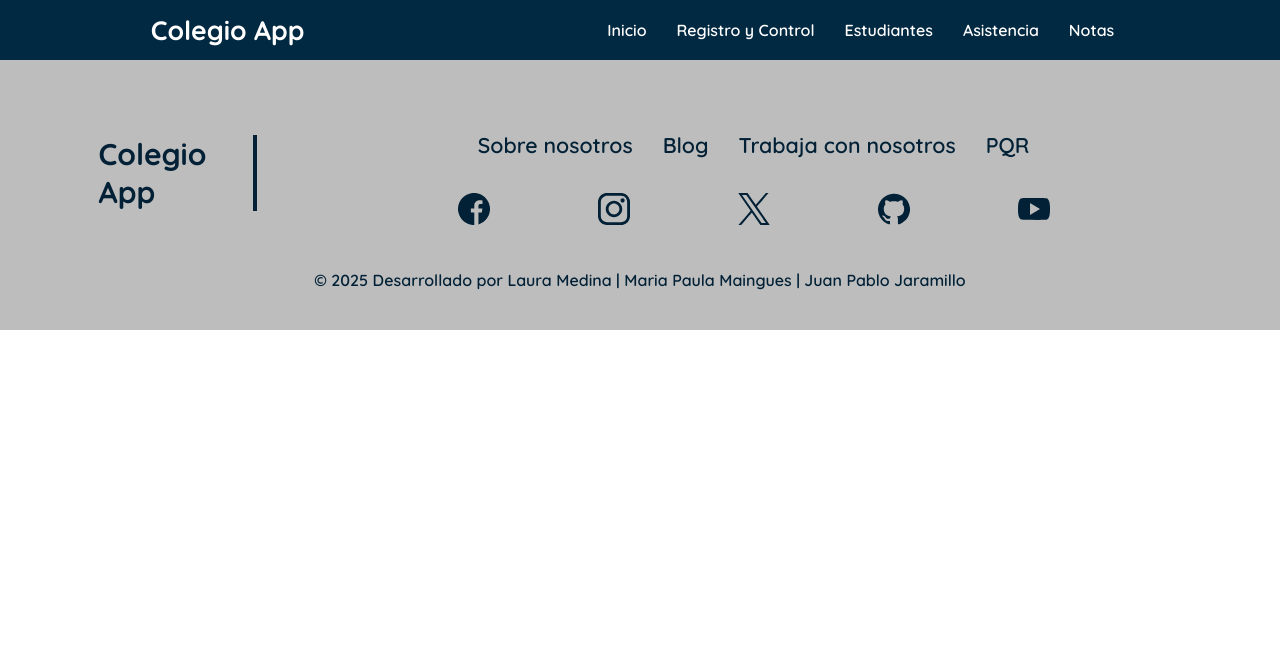
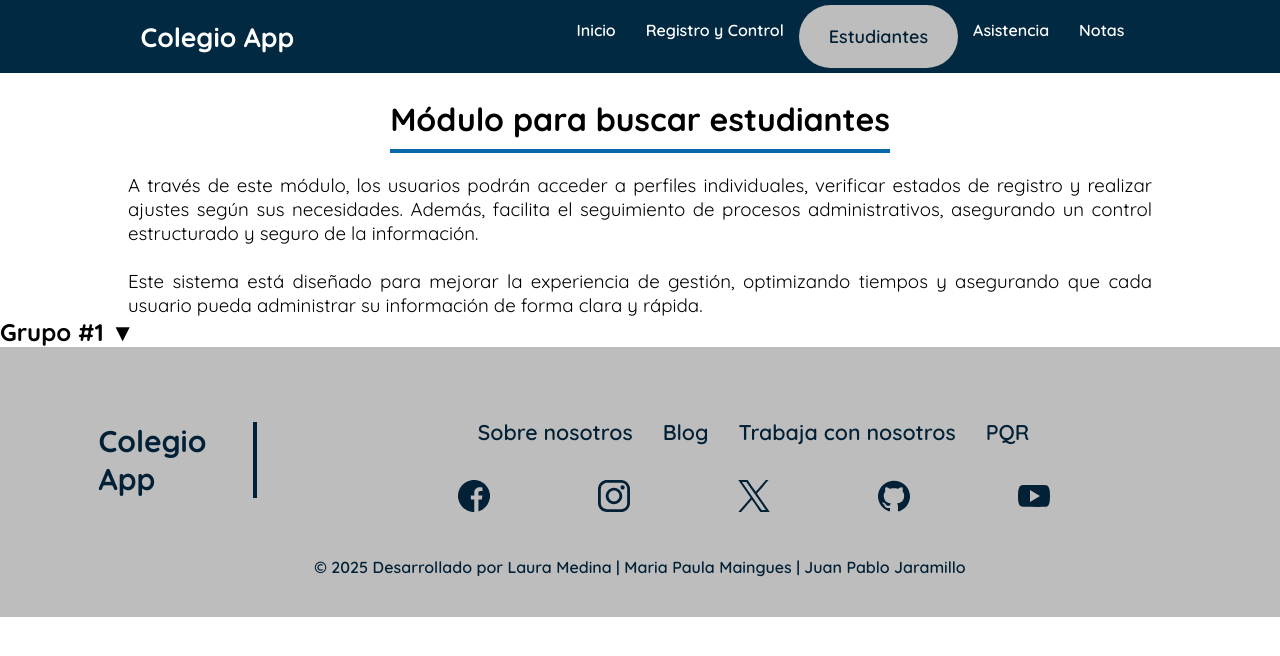
Before and after one commit to jpjaramillo95/proyectoColegio, a React (Vite) app: page /estudiantes in a window 1280 px wide. Shown: the top 656 px of the page. Built offline with nearby package versions, Linux system fonts and the light colour scheme.

Commit message:
feat se crea componente de estudiantes

```diff
--- a/src/components/Routes/RutasPublicas/Rutas.jsx
+++ b/src/components/Routes/RutasPublicas/Rutas.jsx
@@ -3,6 +3,7 @@ import Menu from "../../common/menu"
 import Home from "../../pages/Home/Home"
 import Footer from "../../common/Footer"
 import RegistroYControl from "../../pages/RegistoYControl/RegistroYControl"
+import Estudiantes from "../../pages/Estudiantes/Estudiantes"
 
 
 export default function Rutas() {
@@ -13,6 +14,7 @@ export default function Rutas() {
         <Route path="/" element={<Home/>}></Route>
         <Route path="/home" element={<Home/>}></Route>
         <Route path="/registroycontrol" element={<RegistroYControl/>}></Route>
+        <Route path="/estudiantes" element={<Estudiantes/>}></Route>
       </Routes>
       <Footer></Footer>
     </>
--- /dev/null
+++ b/src/components/common/CardEstudiante.css
@@ -0,0 +1,35 @@
+.grupoEstudiantes{
+    display: flex;
+    flex-wrap: wrap;
+    justify-content: space-between;
+}
+
+.listaEstudiantes{
+    background-color: #BDBDBD;
+    padding: 30px;
+    display: flex;
+    flex-direction: row;
+    flex-wrap: wrap;
+    justify-content: space-between;
+    align-items: center;
+    border-radius: 15px;
+}
+
+.avatar{
+    width: 120px;
+    border-radius: 50%;
+    margin: 20px;
+    padding: 5px;
+    background-color: white;
+    flex-shrink: 0;
+}
+
+.infoEstudiante {
+    flex-grow: 1;
+    text-align: center;
+}
+
+.button {
+    flex-shrink: 0;
+    margin-left: auto;
+}
--- /dev/null
+++ b/src/components/common/CardEstudiante.jsx
@@ -0,0 +1,18 @@
+import './CardEstudiante.css'
+
+export default function CardEstudiante({imagen, nombre, apellido, edad}) {
+  return (
+    <>
+        <div className="grupoEstudiantes">
+            <div className="listaEstudiantes">
+                <img src={imagen} alt="avatar" className="avatar" />
+                <p><h3>Nombre: </h3>{nombre}</p>
+                <p><h3>Apellido: </h3>{apellido}</p>
+                <p><h3>Edad: </h3>{edad}</p>
+                <button>Hoja de Vida</button>
+                <hr />
+            </div>
+        </div>
+    </>
+  )
+}
--- a/src/components/common/Menu.jsx
+++ b/src/components/common/Menu.jsx
@@ -20,7 +20,7 @@ export default function Menu() {
                 <NavLink to="/registroycontrol" className={({ isActive }) => isActive ? "linkActivo" : ""}>
                     <li>Registro y Control</li>
                 </NavLink>
-                <NavLink to="/a" className={({ isActive }) => isActive ? "linkActivo" : ""}>
+                <NavLink to="/estudiantes" className={({ isActive }) => isActive ? "linkActivo" : ""}>
                     <li>Estudiantes</li>
                 </NavLink>
                 <NavLink to="87" className={({ isActive }) => isActive ? "linkActivo" : ""}>
--- /dev/null
+++ b/src/components/pages/Estudiantes/Estudiantes.css
@@ -0,0 +1,38 @@
+* {
+  margin: 0px;
+  padding: 0px;
+  font-family: Quicksand;
+  box-sizing: border-box;
+}
+
+.estudiantes {
+  width: 80%;
+  margin: auto;
+  text-align: center;
+  padding-top: 2%;
+}
+
+.tituloEstudiantes {
+  padding-bottom: 10px;
+  border-bottom: 4px solid #0767a9;
+  display: block;
+  text-align: justify;
+  text-align: end;
+  margin: auto;
+  width: fit-content;
+}
+
+.estudiantes p {
+    padding-top: 2%;
+  text-align: justify;
+  width: 100%;
+  font-weight: 400;
+  font-size: 14pt;
+}
+
+.contenedorEstudiantes{
+    margin: 20px;
+    padding: 15px;
+    background-color: #BDBDBD;
+    border-radius: 15px;
+}
--- /dev/null
+++ b/src/components/pages/Estudiantes/Estudiantes.jsx
@@ -0,0 +1,74 @@
+import './Estudiantes.css'
+import avatar1 from "../../../../src/assets/img/estudianteAvatar1.jpg"
+import avatar2 from "../../../../src/assets/img/estudianteAvatar2.jpg"
+import CardEstudiante from '../../common/cardEstudiante';
+import { useState } from 'react';
+
+export default function Estudiantes() {
+let grupos= [
+    {
+        grupo: 1,
+        estudiantes: [
+            {
+                imagen: avatar1,
+                nombre: "Andres Mauricio",
+                apellido: "Lopez Farias",
+                edad: 15,
+            },
+            {
+                imagen: avatar2,
+                nombre: "Andrea",
+                apellido: "Murcia Conejo",
+                edad: 14,
+            },
+            {
+                imagen: avatar2,
+                nombre: "Piroberta",
+                apellido: "Jajaj Jujuju",
+                edad: 15,
+            },
+        ]
+    }
+];
+
+function GrupoEstudiantes({ grupo }) {
+  const [abierto, setAbierto] = useState(false);
+  return (
+    <div className="grupoEstudiantes">
+      <h2 onClick={() => setAbierto(!abierto)} className="tituloGrupo">
+        Grupo #{grupo.grupo} {abierto ? "▲" : "▼"}
+      </h2>
+      {abierto && (
+        <div className="listaEstudiantes">
+          {grupo.estudiantes.map((estudiante, index) => (
+            <CardEstudiante
+              key={index}
+              imagen={estudiante.imagen}
+              nombre={estudiante.nombre}
+              apellido={estudiante.apellido}
+              edad={estudiante.edad}
+            />
+          ))}
+        </div>
+      )}
+    </div>
+  );
+}
+
+  return (
+    <>
+    <div className="estudiantes">
+        <h1 className='tituloEstudiantes'>Módulo para buscar estudiantes</h1>
+        <p>A través de este módulo, los usuarios podrán acceder a perfiles individuales, verificar estados de registro y realizar ajustes según sus necesidades. Además, facilita el seguimiento de procesos administrativos, asegurando un control estructurado y seguro de la información. <br /> <br />
+
+        Este sistema está diseñado para mejorar la experiencia de gestión, optimizando tiempos y asegurando que cada usuario pueda administrar su información de forma clara y rápida.</p>
+    </div>
+    {grupos.map((grupo, index)=>(
+        <GrupoEstudiantes
+            key={index}
+            grupo={grupo}
+        />
+    ))}
+    </>
+  )
+}
```
Also changed, not shown: src/assets/img/estudianteAvatar2.jpg (added), 1 other file (tests, documents, lock files or other folders).
